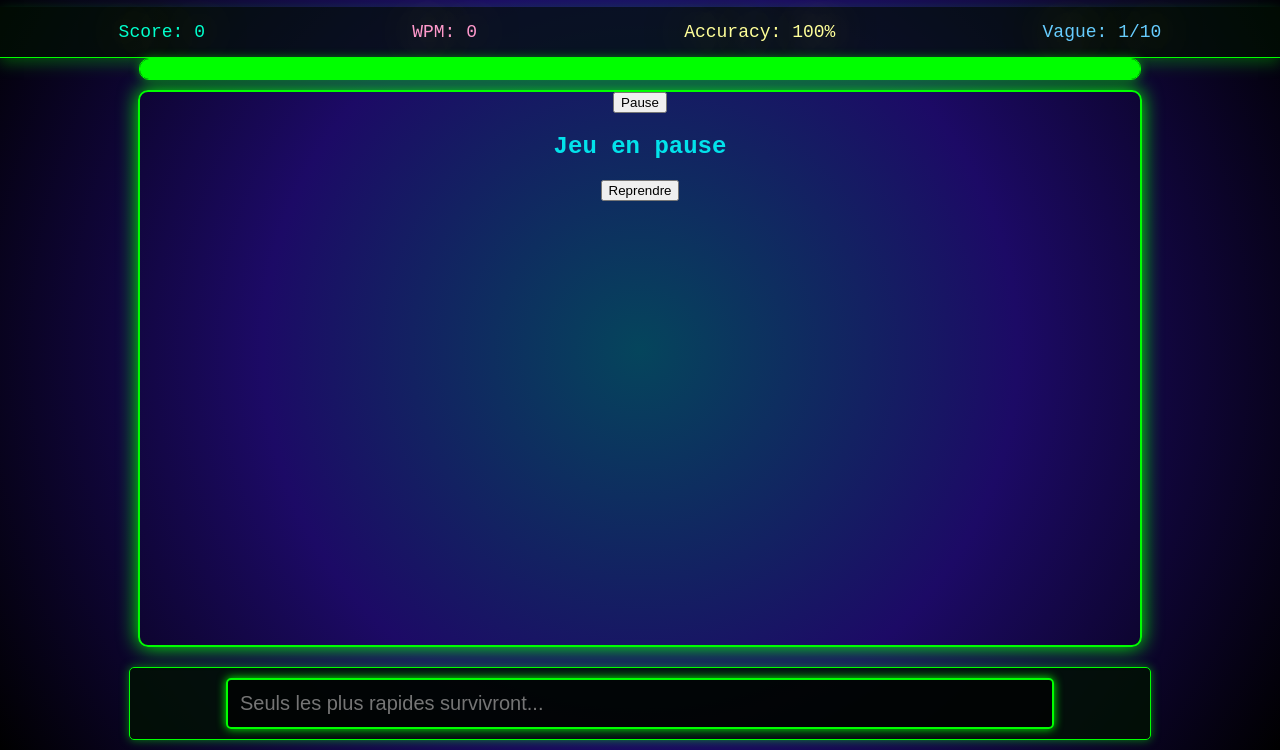
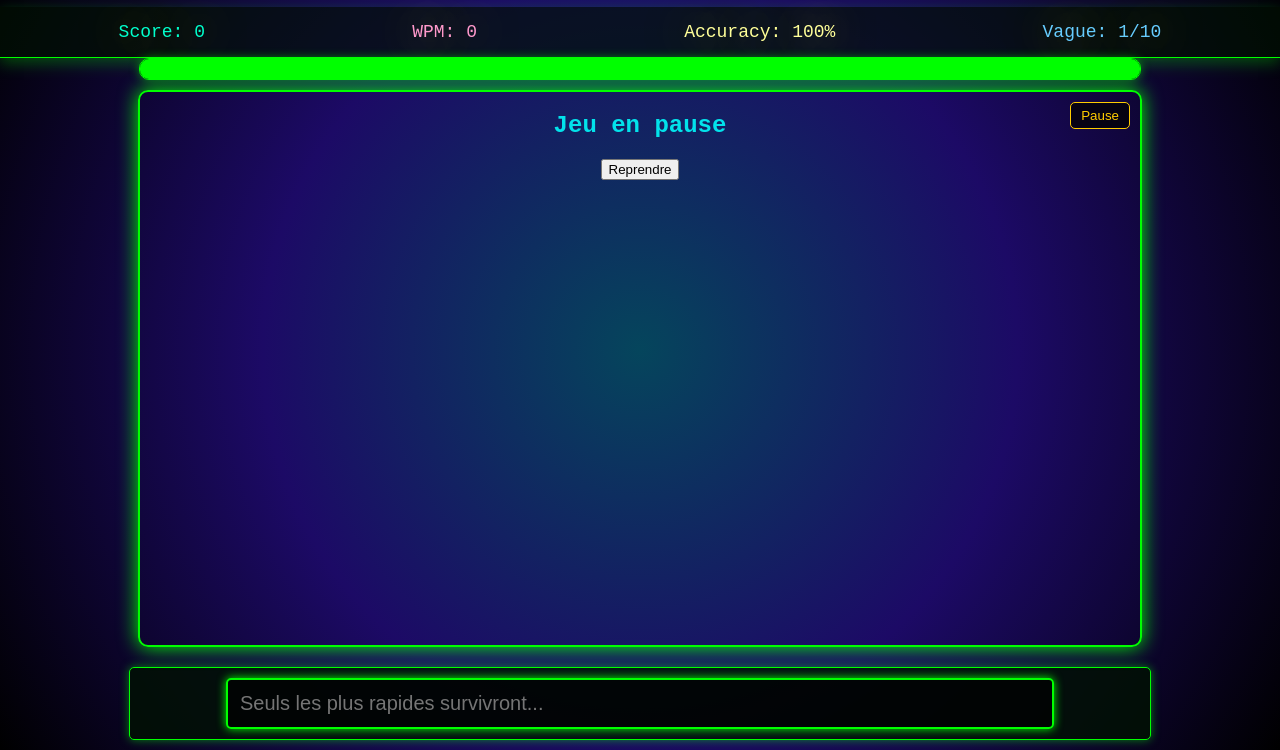
Before and after one commit to Mrbrokoly/Space-typing-Invaders, a plain HTML site: page forme.html in a window 1280 px wide. Shown: the part 50-800 px from the top of the page. Drawn offline with Linux system fonts and the light colour scheme.

Commit message:
Stylisation du button de pause

```diff
--- a/style.css
+++ b/style.css
@@ -113,3 +113,20 @@ color: transparent;
             width: 100%;
             transition: width 0.3s;
         }
+          /* Bouton de pause */
+          #pauseButton {
+            position: absolute;
+            top: 10px;
+            right: 10px;
+            background: rgba(0, 0, 0, 0.7);
+            color: #ffcc00;
+            border: 1px solid #ffcc00;
+            border-radius: 5px;
+            padding: 5px 10px;
+            cursor: pointer;
+            font-family: 'Orbitron', sans-serif;
+            z-index: 100;
+        }
+        #pauseButton:hover {
+            background: rgba(255, 251, 0, 0.2);
+        }
```
